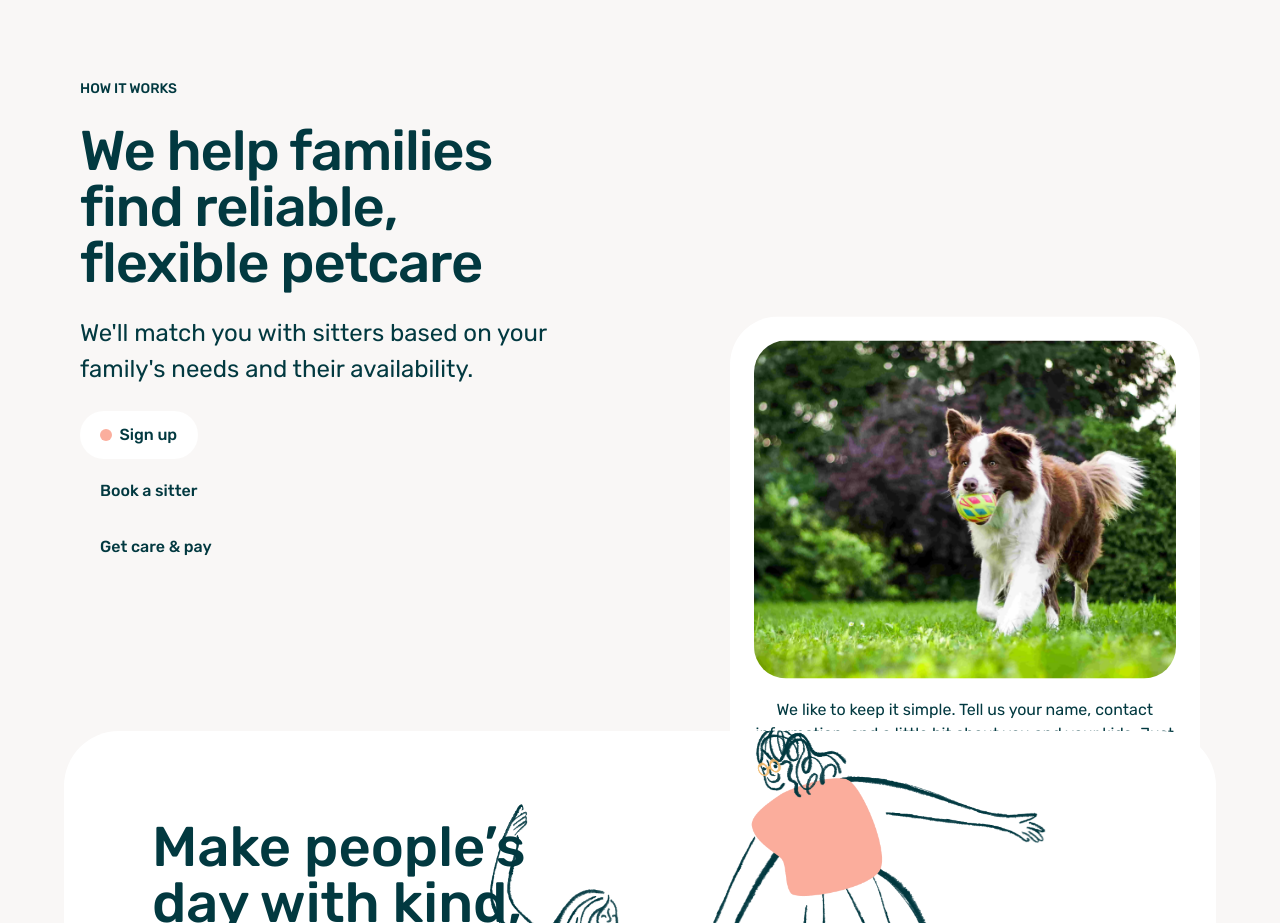
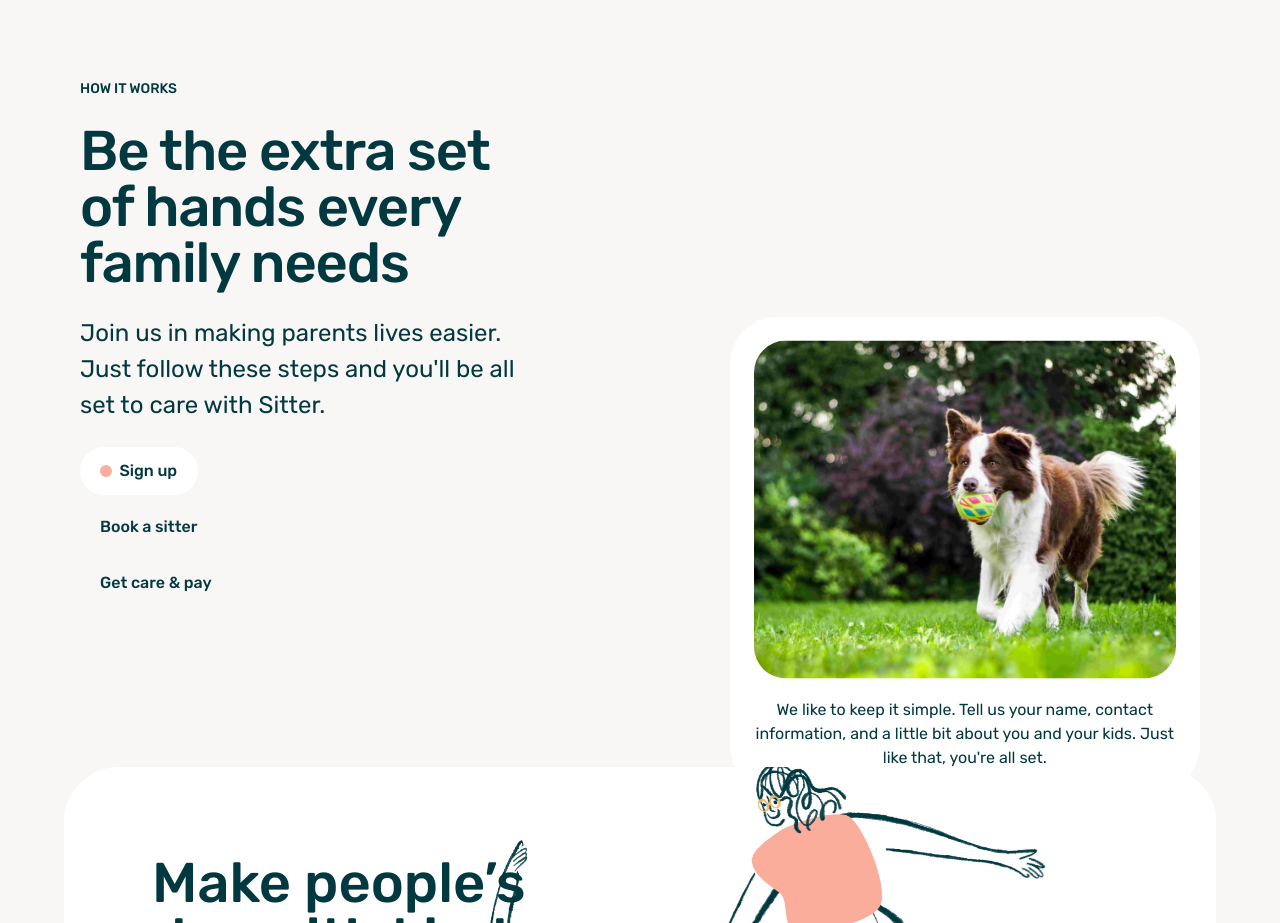
Before and after one commit to samsonc89/otter-replica, a React (Vite) app: page /otter-replica/sitters in a window 1280 px wide. Shown: the part 960-1883 px from the top of the page. Built offline with nearby package versions, Linux system fonts and the light colour scheme.

Commit message:
Add filter prop for How section

```diff
--- a/src/pages/SittersPage.jsx
+++ b/src/pages/SittersPage.jsx
@@ -21,7 +21,7 @@ function Sitters() {
     <>
       <MainLayout>
         <Header props={content} />
-        <How />
+        <How filter={"Sitter"} />
         <CTA props={content} />
         <Testimonials filter={"Sitter"} />
       </MainLayout>
```
